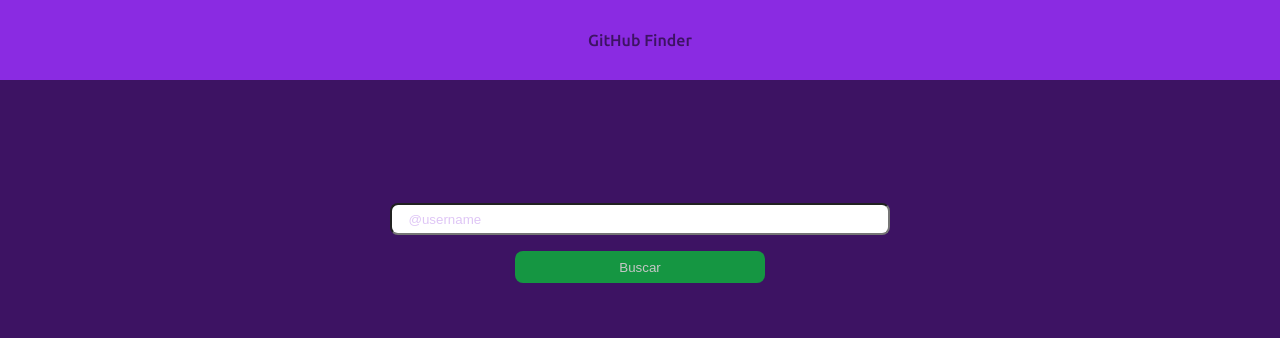
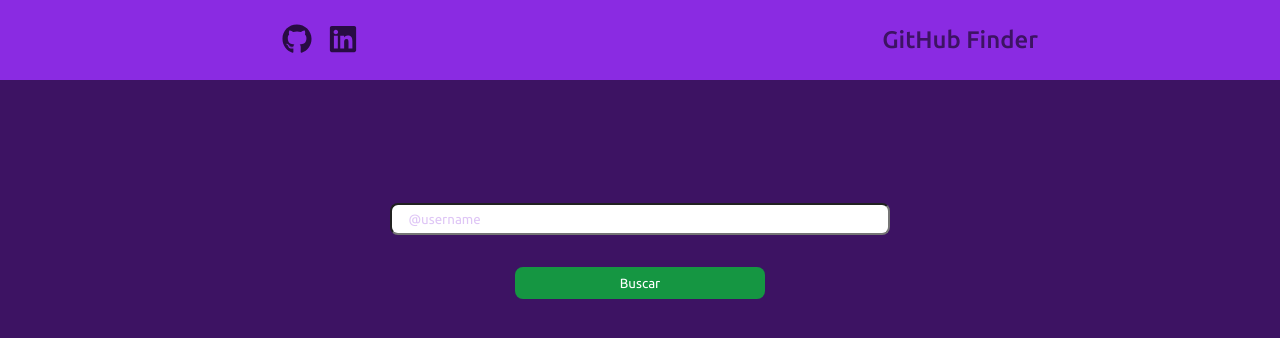
Before and after one commit to thejohnpg/github-finder, a React (Create React App) app: page / in a window 1280 px wide. Shown: the top 338 px of the page. Built offline with nearby package versions, Linux system fonts and the light colour scheme.

Commit message:
refactor: functions and css

```diff
--- a/package.json
+++ b/package.json
@@ -8,6 +8,7 @@
     "axios": "^0.19.0",
     "react": "^16.9.0",
     "react-dom": "^16.9.0",
+    "react-icons": "^3.10.0",
     "react-scripts": "3.1.2"
   },
   "scripts": {
--- a/src/components/Container/Container.css
+++ b/src/components/Container/Container.css
@@ -34,7 +34,7 @@
     outline: none;
     border: none;
     border-radius: 8px;
-    color: rgb(199, 199, 199);
+    color: #fff;
     margin-top: 2vh;
     cursor: pointer;
     transition: linear background-color 200ms;
@@ -42,7 +42,6 @@
 
 .buttonAdd:hover {
     background-color: #10b94b;
-    color: #fff;
 }
 
 
@@ -52,6 +51,12 @@
     justify-content: center;
     align-items: center;
     width: 100%;
+}
+
+.errorMsg {
+    width: 100%;
+    padding: 8px;
+    color: #E6DB65;
 }
 
 @media (min-width: 1024px)  {
--- a/src/components/Container/Container.js
+++ b/src/components/Container/Container.js
@@ -53,7 +53,6 @@
 
       this.setState({ listaUsuarios: this.state.listaUsuarios });
 
-      console.log(this.state.listaUsuarios);
     } catch (error) {
       this.setState({ msgErro: "O usuário pesquisado não consta no Github !" });
     }
@@ -80,12 +79,11 @@
             value={this.state.usergithub}
             onChange={this.handleChange}
             placeholder="@username"
-            onClick={this.btnsubmit}
           />
+          <div className="errorMsg">{this.state.msgErro}</div>
 
           <button className="buttonAdd">Buscar</button>
 
-          <div className="msgErro"></div>
 
           {dadosAtualizados}
         </form>
--- a/src/components/Header/Header.css
+++ b/src/components/Header/Header.css
@@ -1,16 +1,29 @@
 .header {
     display: flex;
-    justify-content: center;
+    justify-content: space-around;
     align-items: center;
     width: 100%;
     height: 10vh;
     background-color: #8a2be2;
     position: fixed;
     top: 0;
+    padding: 0 16px;
 }
 
 .header .headerTitle {
-    font-size: 1em;
+    font-size: 1.5em;
     color: #3D1363;
     font-weight: 500;
+    user-select: none;
 }
+
+.iconGitHub {
+    cursor: pointer;
+    opacity: 0.7;
+    padding: 0 8px;
+    transition: linear;
+}
+
+.iconGitHub:hover {
+    opacity: 1;
+}
--- a/src/components/Header/Header.js
+++ b/src/components/Header/Header.js
@@ -1,11 +1,25 @@
 import React from "react";
+
+import { FaGithub } from "react-icons/fa";
+import { FaLinkedin } from "react-icons/fa";
 
 import "./Header.css";
 
 export default function Header() {
   return (
     <div className="header">
-      <span className="headerTitle">GitHub Finder</span>
+      <div className="containerLinks">
+        <a href="https://github.com/thejohnpg/github-finder" target="_blank" className="header-icon"><FaGithub size={30} color="000" className="iconGitHub"  /></a>
+        <a href="https://www.linkedin.com/in/thejohnpg/" target="_blank" className="header-icon" ><FaLinkedin  size={30} color="000"  className="iconGitHub"  /></a>
+      </div>
+
+      <div className="containerTitle">
+        <span className="headerTitle">
+          GitHub Finder
+      </span>
+      </div>
+
+
     </div>
   );
 }
--- a/src/components/User/User.css
+++ b/src/components/User/User.css
@@ -1,3 +1,6 @@
+*{
+  font-family: 'Ubuntu', sans-serif;
+}
 .containerUser{
     display: flex;
     justify-content: space-around;
@@ -27,15 +30,18 @@
 .headerCard {
     display: flex;
     align-self: center;
+    align-items: center;
     padding: 0 0 4px 0;
+    margin-top: 1vh;
 }
 
 .card .headerCard span{
     margin: 0 4px 0 4px;
 }
 
-.nameGithub {
+.card .headerCard .nameGithub {
     font-weight: 500;
+    color: #fff;
 }
 
 .loginGithub {
@@ -63,16 +69,6 @@
     padding: 4px 0;
 }
 
-.footerCard .buttonGo {
-    display: flex;
-    width: 40vw;
-    height: 3vh;
-    background-color: #AF71E8;
-    border-radius: 8px;
-    justify-content: center;
-    align-items: center;
-}
-
 .buttonGo {
     background-color: #AF71E8;
     width: 20vw;
@@ -84,10 +80,17 @@
     align-items: center;
     height: 2vh;
     text-decoration: none;
+    padding: 4px;
+    transition: linear opacity 200ms;
+}
 
+.buttonGo:hover {
+    opacity: 0.8;
 }
 
 .card .companyCard span.linkGitHub {
+
+    font-weight: 600;
     color: #fff;
 }
 
```
Also changed, not shown: 2 other files (tests, documents, lock files or other folders).
